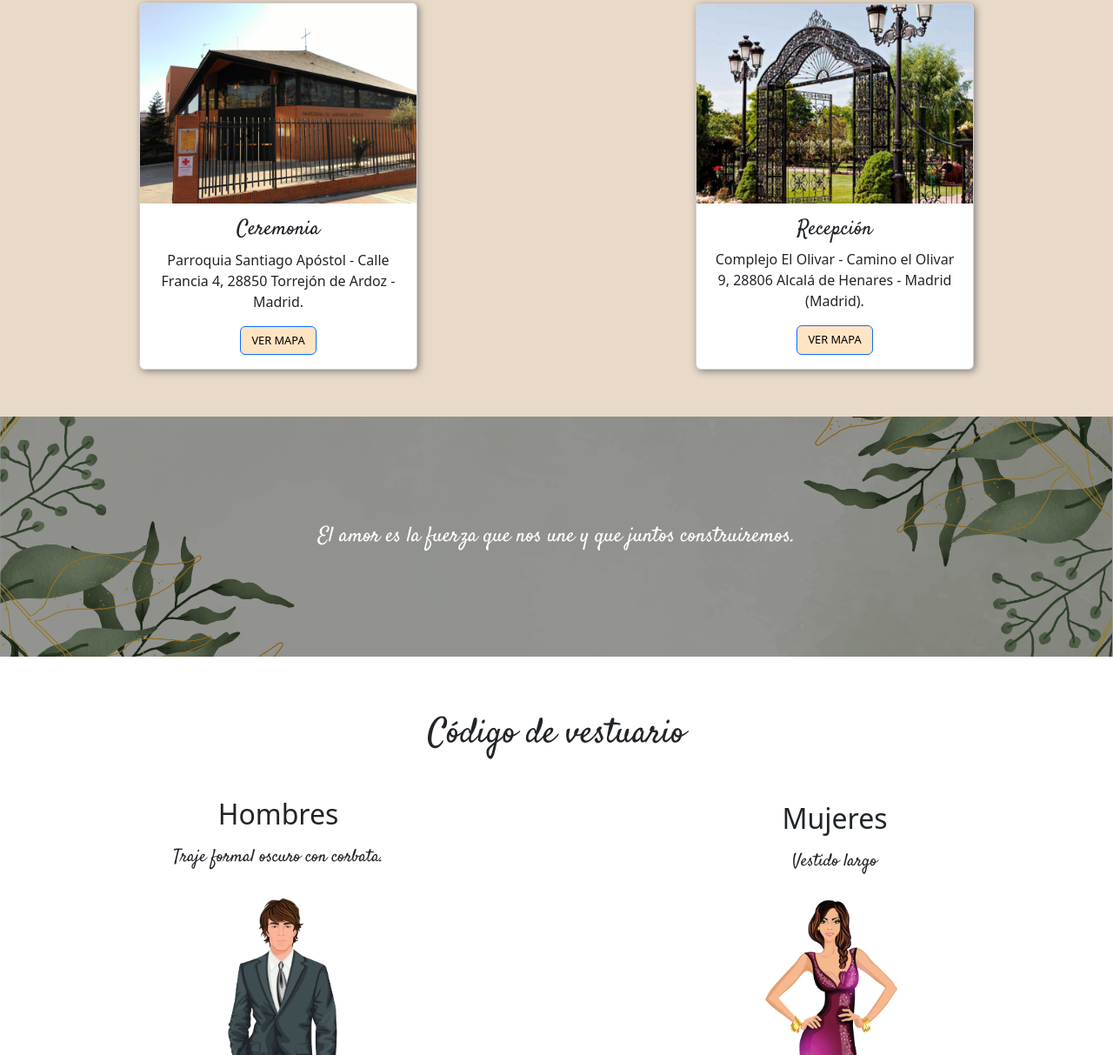
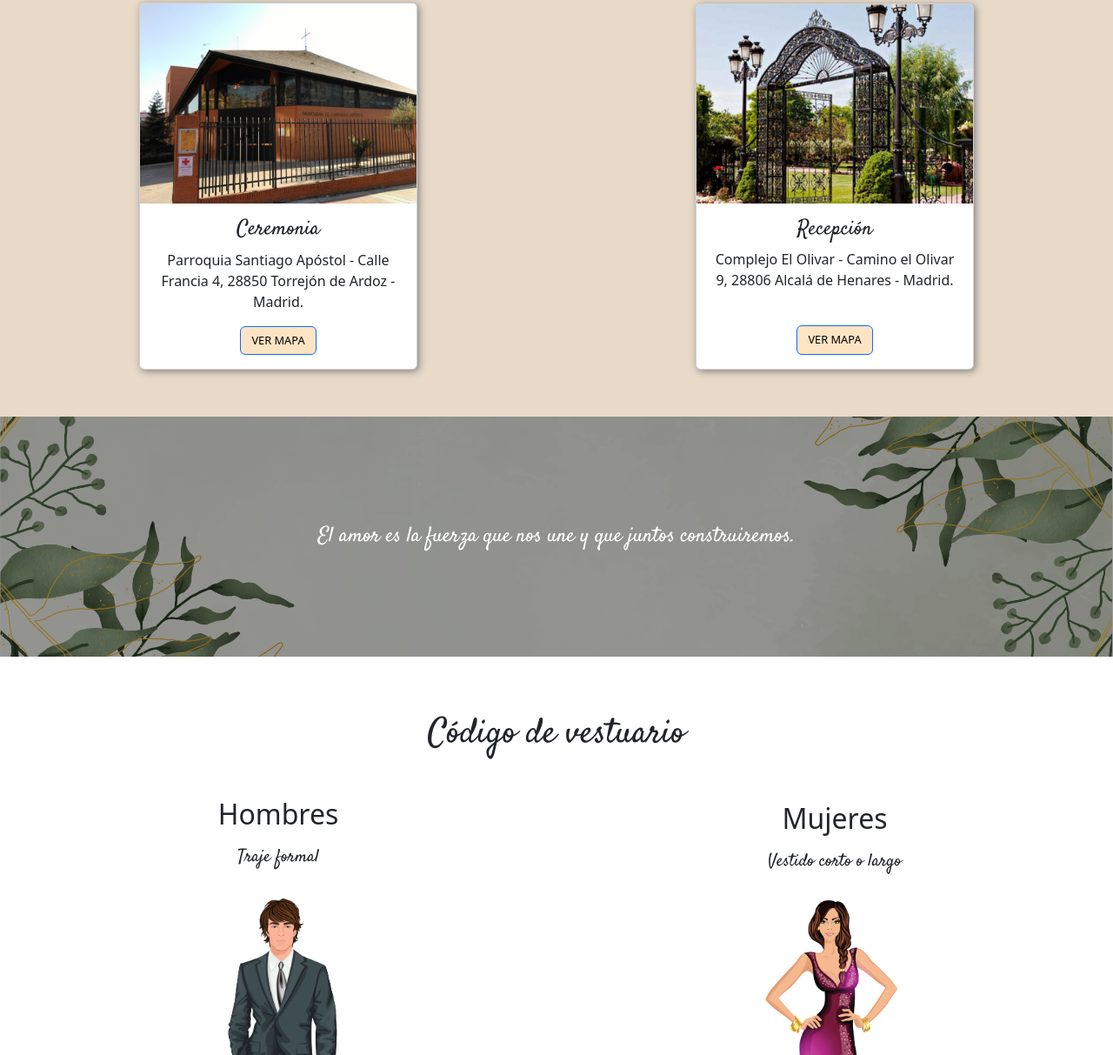
Before and after one commit to josempalencia/bodaCarlosyPaola, a plain HTML site: page index.html in a window 1280 px wide. Shown: the part 2278-3491 px from the top of the page at 87% size. Drawn offline with nearby package versions, Linux system fonts and the light colour scheme.

Commit message:
corrijo errores

```diff
--- a/index.html
+++ b/index.html
@@ -107,7 +107,7 @@
                         <img src="./assets/card2.png" class="card-img-top" alt="...">
                         <div class="card-body">
                             <h5 class="card-title">Recepción</h5>
-                            <p class="card-text">Complejo El Olivar - Camino el Olivar 9, 28806 Alcalá de Henares - Madrid (Madrid).</p>
+                            <p class="card-text">Complejo El Olivar - Camino el Olivar 9, 28806 Alcalá de Henares - Madrid.</p><br>
                             <a href="https://goo.gl/maps/7d8ickRwSXs3G8vWA" class="btn btn-primary">VER MAPA</a>
                         </div>
                     </div>
@@ -126,12 +126,12 @@
             <div class="row">
                 <div class="col">
                     <h2>Hombres</h2>
-                    <h5>Traje formal oscuro con corbata.</h5>
+                    <h5>Traje formal</h5>
                     <img src="./assets/hombre.png" alt="" height="450px" width="auto">
                 </div>
                 <div class="col">
                     <h2>Mujeres</h2>
-                    <h5>Vestido largo</h5>
+                    <h5>Vestido corto o largo</h5>
                     <img src="./assets/mujer.png" alt="" height="440px" width="auto">
                 </div>
             </div>
```
